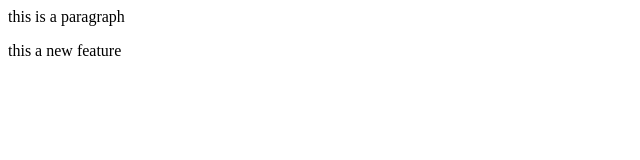
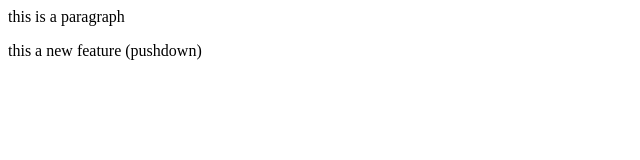
Before and after one commit to dhairya-jindal/localrepo, a plain HTML site: page index.html in a window 1280 px wide. Shown: the full height of the page, 0-640 px from the left. Drawn offline with Linux system fonts and the light colour scheme.

Commit message:
added pushdown

```diff
--- a/index.html
+++ b/index.html
@@ -1,2 +1,2 @@
 <p>this is a paragraph</p>
-<p>this a new feature</p>
+<p>this a new feature (pushdown)</p>
```
